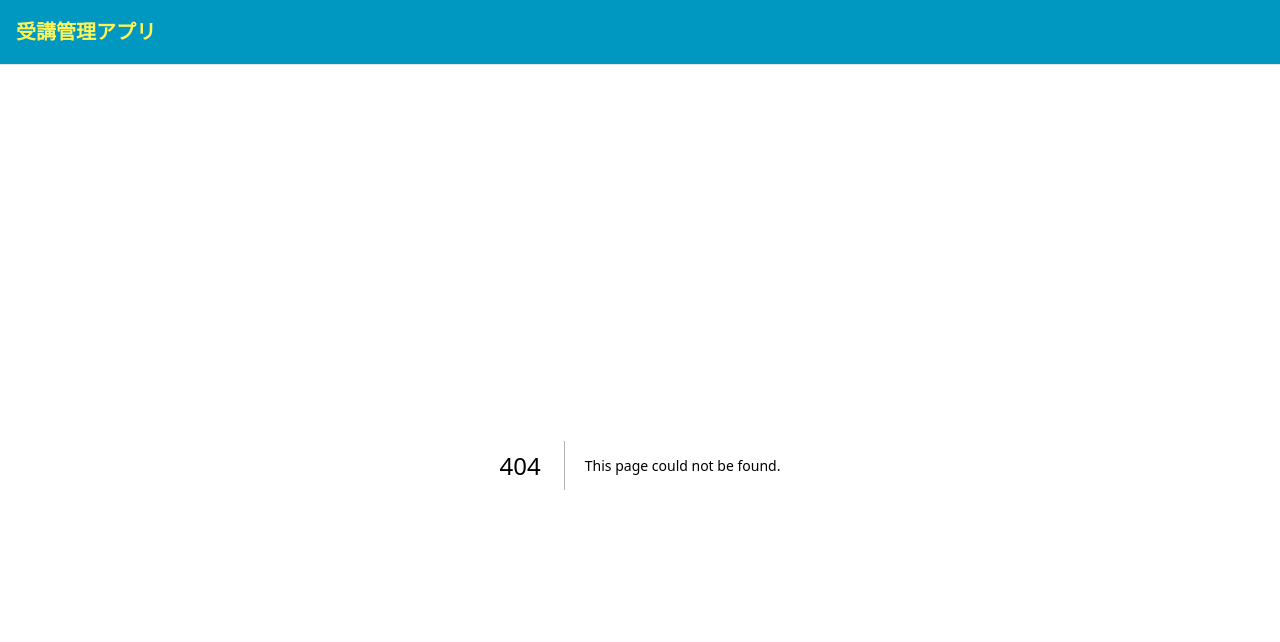
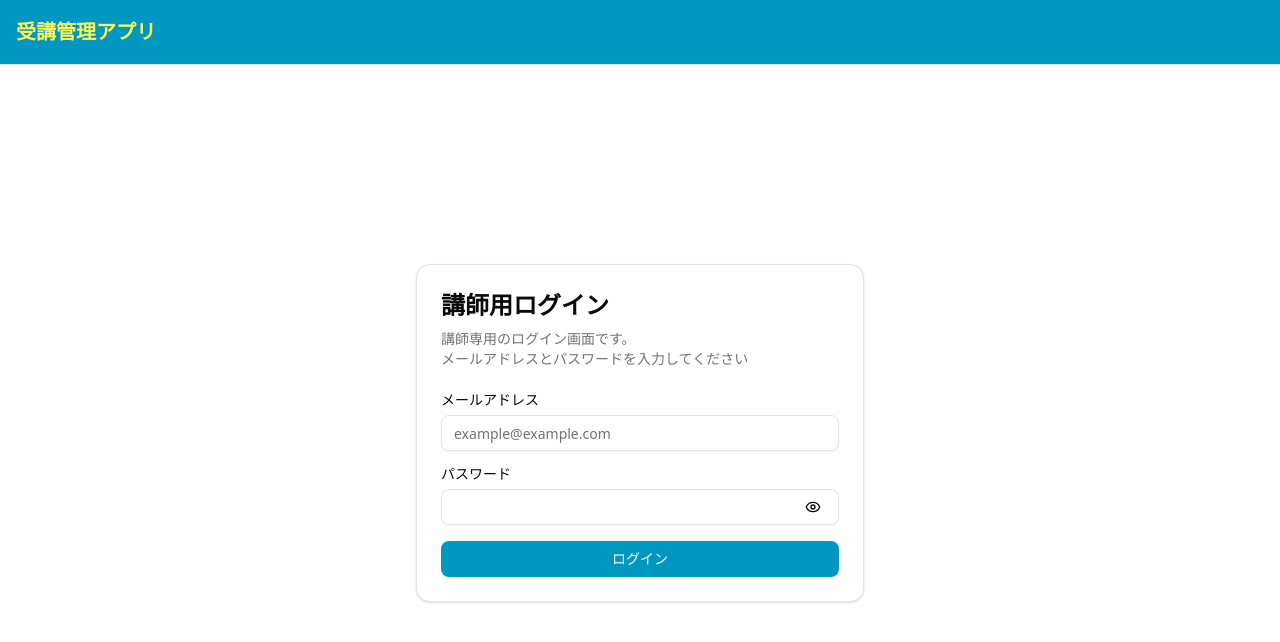
Before and after one commit to yukihiroLaravel/juko_next, a Next.js app: page /instructor/login in a window 1280 px wide. Before the commit this address had no page. Shown: the top 642 px of the page. Built offline with nearby package versions, Linux system fonts and the light colour scheme.

Commit message:
JKA-1596 React 講師側ログイン画面の実装

```diff
--- /dev/null
+++ b/src/app/instructor/login/page.tsx
@@ -0,0 +1,9 @@
+import { InstructorLoginForm } from '@/features/auth/components/InstructorLoginForm/InstructorLoginForm';
+
+export default function InstructorLoginPage() {
+  return (
+    <div className="flex min-h-[calc(100vh-4rem)] items-center justify-center p-4">
+      <InstructorLoginForm />
+    </div>
+  );
+}
--- /dev/null
+++ b/src/features/auth/components/InstructorLoginForm/InstructorLoginForm.tsx
@@ -0,0 +1,58 @@
+'use client';
+
+import { useForm } from 'react-hook-form';
+import { useState } from 'react';
+import { zodResolver } from '@hookform/resolvers/zod';
+import { z } from 'zod';
+import { InstructorLoginFormUI } from './InstructorLoginForm.ui';
+import { Axios } from '@/lib/api';
+import axios from 'axios';
+
+const loginSchema = z.object({
+  email: z.email('有効なメールアドレスを入力してください'),
+  password: z
+    .string()
+    .min(1, 'パスワードを入力してください')
+    .min(8, 'パスワードは8文字以上で入力してください'),
+});
+
+export type InstructorLoginFormValues = z.infer<typeof loginSchema>;
+
+export function InstructorLoginForm() {
+  const [showPassword, setShowPassword] = useState(false);
+  const form = useForm<InstructorLoginFormValues>({
+    resolver: zodResolver(loginSchema),
+    defaultValues: {
+      email: '',
+      password: '',
+    },
+  });
+
+  const handleSubmit = form.handleSubmit(async (data: InstructorLoginFormValues) => {
+    return Axios.get('/sanctum/csrf-cookie').then(() => {
+      return Axios.post('/login', data)
+        .then(() => {})
+        .catch((error: unknown) => {
+          if (axios.isAxiosError(error)) {
+            if (error.response?.status === 401) {
+              form.resetField('password');
+              form.setError('password', {
+                type: 'server',
+                message: 'メールアドレスまたはパスワードが正しくありません',
+              });
+            }
+          }
+          return;
+        });
+    });
+  });
+
+  return (
+    <InstructorLoginFormUI
+      form={form}
+      onSubmit={handleSubmit}
+      showPassword={showPassword}
+      onTogglePassword={() => setShowPassword((prev) => !prev)}
+    />
+  );
+}
--- /dev/null
+++ b/src/features/auth/components/InstructorLoginForm/InstructorLoginForm.ui.tsx
@@ -0,0 +1,106 @@
+'use client';
+
+import { UseFormReturn, useFormState } from 'react-hook-form';
+import { Button } from '@/components/atoms/Button';
+import { Input } from '@/components/atoms/Input';
+import { Label } from '@/components/atoms/Label';
+import {
+  Card,
+  CardHeader,
+  CardTitle,
+  CardDescription,
+  CardContent,
+  CardFooter,
+} from '@/components/atoms/Card';
+import { InstructorLoginFormValues } from './InstructorLoginForm';
+import { Eye, EyeOff } from 'lucide-react';
+
+type InstructorLoginFormUIProps = {
+  form: UseFormReturn<InstructorLoginFormValues>;
+  onSubmit: (e: React.FormEvent) => void;
+  showPassword: boolean;
+  onTogglePassword: () => void;
+};
+
+export function InstructorLoginFormUI({
+  form,
+  onSubmit,
+  showPassword,
+  onTogglePassword,
+}: InstructorLoginFormUIProps) {
+  const { register } = form;
+  const { errors } = useFormState({ control: form.control });
+
+  return (
+    <Card className="w-full max-w-md">
+      <CardHeader>
+        <CardTitle className="text-2xl">講師用ログイン</CardTitle>
+        <CardDescription>
+          講師専用のログイン画面です。<br />
+          メールアドレスとパスワードを入力してください
+        </CardDescription>
+      </CardHeader>
+      <form onSubmit={onSubmit}>
+        <CardContent className="space-y-4 pb-4">
+          <div className="space-y-2">
+            <Label htmlFor="email">メールアドレス</Label>
+            <Input
+              id="email"
+              type="email"
+              placeholder="example@example.com"
+              {...register('email')}
+              aria-invalid={!!errors.email}
+            />
+            {errors.email && (
+              <p className="text-sm text-destructive">{errors.email.message}</p>
+            )}
+          </div>
+          <div className="space-y-2">
+            <Label htmlFor="password">パスワード</Label>
+            <div className="relative">
+              <Input
+                id="password"
+                type={showPassword ? 'text' : 'password'}
+                {...register('password')}
+                aria-invalid={!!errors.password}
+                className="pr-10"
+              />
+              <Button
+                type="button"
+                variant="ghost"
+                size="icon"
+                onClick={onTogglePassword}
+                aria-label={
+                  showPassword
+                    ? 'パスワードを非表示にする'
+                    : 'パスワードを表示する'
+                }
+                className="absolute right-2 top-1/2 -translate-y-1/2 p-0 bg-transparent hover:bg-transparent focus:ring-0"
+              >
+                {showPassword ? (
+                  <EyeOff className="h-4 w-4" />
+                ) : (
+                  <Eye className="h-4 w-4" />
+                )}
+              </Button>
+            </div>
+            {errors.password && (
+              <p className="text-sm text-destructive">
+                {errors.password.message}
+              </p>
+            )}
+          </div>
+        </CardContent>
+        <CardFooter>
+          <Button
+            type="submit"
+            className="w-full"
+            disabled={form.formState.isSubmitting}
+          >
+            {form.formState.isSubmitting ? 'ログイン中...' : 'ログイン'}
+          </Button>
+        </CardFooter>
+      </form>
+    </Card>
+  );
+}
```
